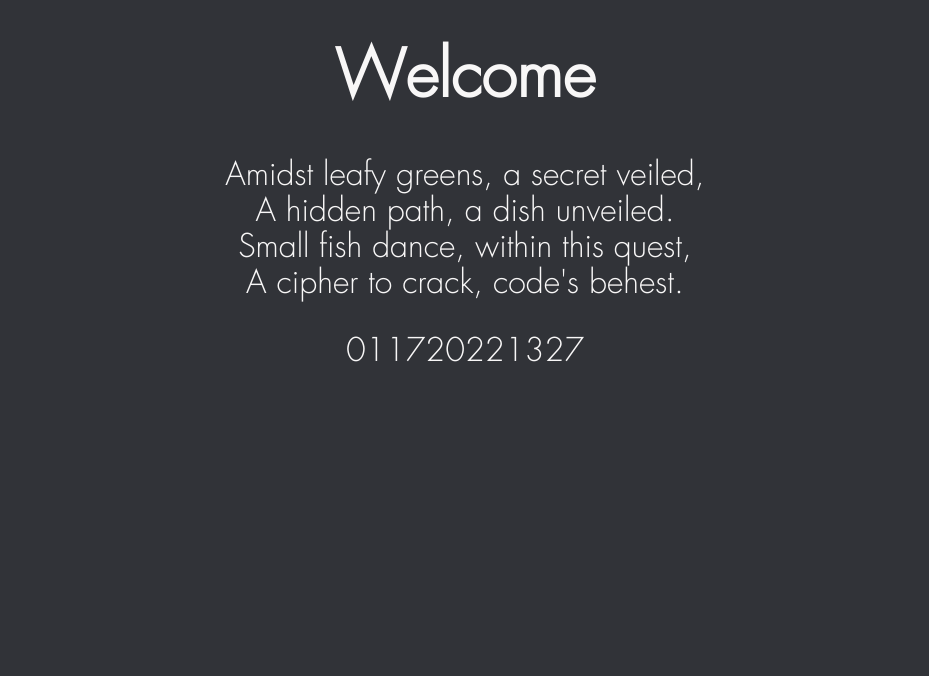
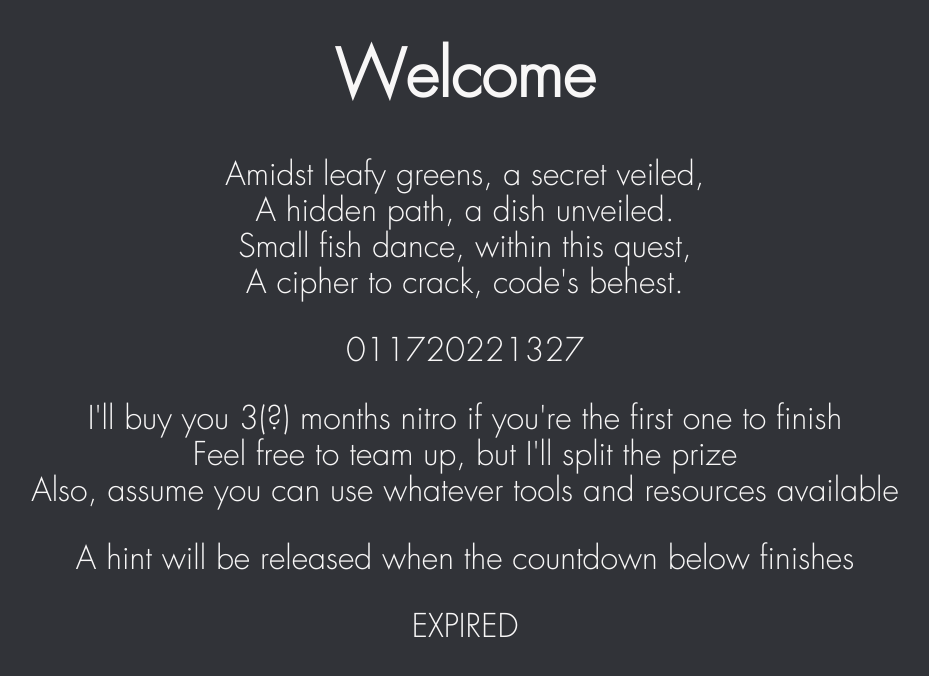
Before and after one commit to yesune/ScavengerHunt, a plain HTML site: page index.html in a window 1280 px wide. Shown: the whole page, without its empty margins (175-1104 px from the left). Drawn offline with Linux system fonts and the light colour scheme.

Commit message:
Update index.html
timer

```diff
--- a/index.html
+++ b/index.html
@@ -23,7 +23,42 @@
                     Small fish dance, within this quest,<br>
                     A cipher to crack, code's behest.</p>
                 <p id = "fps">011720221327</p>
+                <p>I'll buy you 3(?) months nitro if you're the first one to finish<br>
+                    Feel free to team up, but I'll split the prize<br>
+                    Also, assume you can use whatever tools and resources available</p>
+                <p> A hint will be released when the countdown below finishes</p>
+                <p id="demo"></p>
 
+                <script>
+                // Set the date we're counting down to
+                var countDownDate = new Date("Jun 6, 2023 12:00:00").getTime();
+
+                // Update the count down every 1 second
+                var x = setInterval(function() {
+
+                  // Get today's date and time
+                  var now = new Date().getTime();
+
+                  // Find the distance between now and the count down date
+                  var distance = countDownDate - now;
+
+                  // Time calculations for days, hours, minutes and seconds
+                  var days = Math.floor(distance / (1000 * 60 * 60 * 24));
+                  var hours = Math.floor((distance % (1000 * 60 * 60 * 24)) / (1000 * 60 * 60));
+                  var minutes = Math.floor((distance % (1000 * 60 * 60)) / (1000 * 60));
+                  var seconds = Math.floor((distance % (1000 * 60)) / 1000);
+
+                  // Display the result in the element with id="demo"
+                  document.getElementById("demo").innerHTML = days + "d " + hours + "h "
+                  + minutes + "m " + seconds + "s ";
+
+                  // If the count down is finished, write some text
+                  if (distance < 0) {
+                    clearInterval(x);
+                    document.getElementById("demo").innerHTML = "EXPIRED";
+                  }
+                }, 1000);
+                </script>
             </header>
     </body>
 </html>
```
